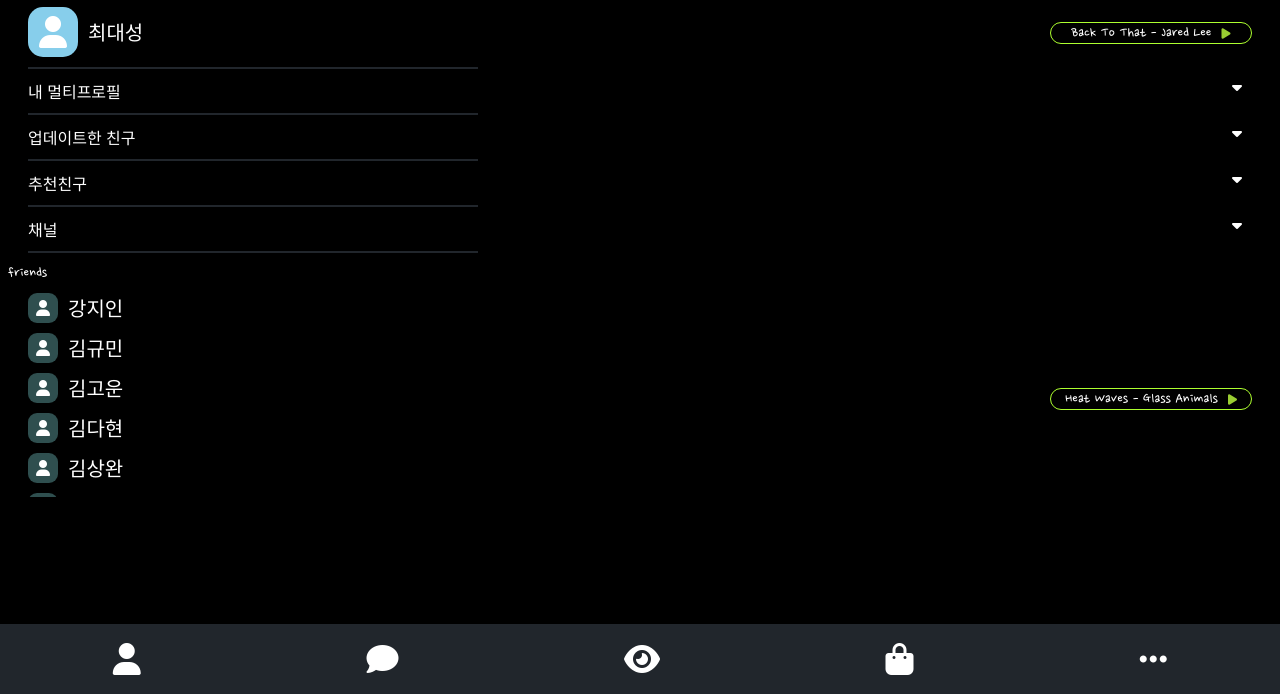
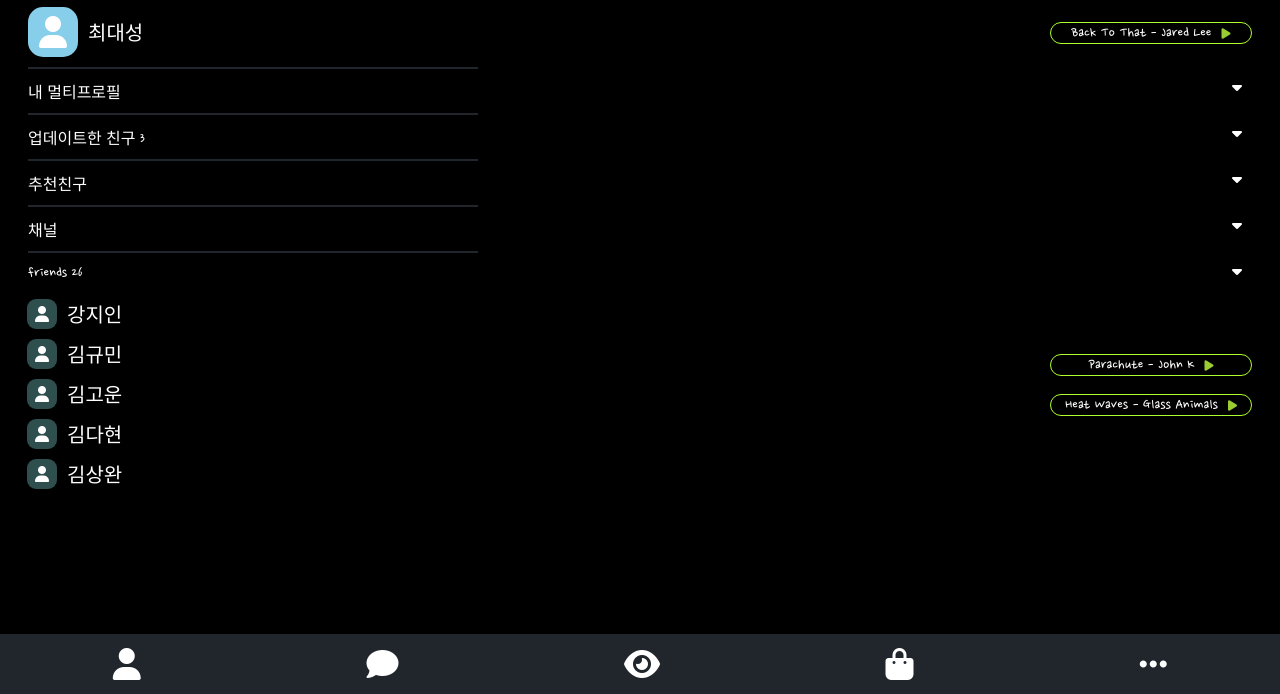
Before and after one commit to trick-dotcom/study-online, a plain HTML site: page friends.html in a window 1280 px wide. Shown: the part 106-800 px from the top of the page. Drawn offline with Linux system fonts and the light colour scheme.

Commit message:
friends-update

```diff
--- a/css/components/nav.css
+++ b/css/components/nav.css
@@ -1,6 +1,6 @@
 nav {
   width: 100%;
-  height: 70px;
+  height: 60px;
   position: absolute;
   bottom: 0px;
   left: 0px;
@@ -16,3 +16,6 @@ nav {
 label :hover {
   cursor: pointer;
 }
+.nav-icons a {
+  color: inherit;
+}
--- a/css/style.css
+++ b/css/style.css
@@ -8,8 +8,9 @@ body {
   font-family: "Nanum Pen Script", cursive;
   height: 95vh;
 }
+
 main {
-  height: 500px;
+  height: 492px;
   box-sizing: border-box;
   overflow: scroll;
 }
@@ -27,6 +28,12 @@ main {
   justify-content: center;
   align-items: center;
   margin-left: 20px;
+}
+.friendbox {
+  padding-left: 18px;
+}
+.friendbox li {
+  list-style: none;
 }
 .profile__name {
   display: flex;
@@ -73,7 +80,7 @@ main {
   display: flex;
   justify-content: center;
   align-items: center;
-  margin-left: 20px;
+  margin-left: 1px;
 }
 .profile__name {
   display: flex;
@@ -81,3 +88,10 @@ main {
   font-size: 20px;
   margin-left: 10px;
 }
+
+.active {
+  transform: rotateX(180deg);
+}
+.hidden {
+  display: none;
+}
--- a/friends.html
+++ b/friends.html
@@ -43,7 +43,7 @@
             <i class="fa-solid fa-caret-down"></i>
         </div>
         <div class="section__line"></div>
-        <div class="menus">업데이트한 친구
+        <div class="menus">업데이트한 친구 3
             <i class="fa-solid fa-caret-down"></i>
         </div>
         <div class="section__line"></div>
@@ -55,63 +55,70 @@
             <i class="fa-solid fa-caret-down"></i>
         </div>
         <div class="section__line"></div>
-        <div class="friends-list">friends
-            <div class="information info__friend">
+
+        <div class="friends-list">
+            <div class="menus">friends 26
+                <i class="fa-solid fa-caret-down"></i>
+            </div>
+            <ul class="friendbox">
+                <li class="information info__friend">
                     <div class="profile__img"><i class="fa-solid fa-user fa"></i></div>
                     <div class="profile__name">강지인</div>
                 <!-- <div class="profile__music">Back To That - Jared Lee
                         <i class="fa-solid fa-play fa-xs"></i>
                     </div>-->
-            </div>
-            <div class="information info__friend">
+                </li>
+                <li class="information info__friend">
                     <div class="profile__img"><i class="fa-solid fa-user fa"></i></div>
                     <div class="profile__name">김규민</div>
-            <!-- <div class="profile__music">Back To That - Jared Lee
+                    <div class="profile__music">Parachute - John K
                         <i class="fa-solid fa-play fa-xs"></i>
-                </div>-->
                     </div>
-            <div class="information info__friend">
+                </li>
+                <li class="information info__friend">
                     <div class="profile__img"><i class="fa-solid fa-user fa"></i></div>
                     <div class="profile__name">김고운</div>
                     <div class="profile__music">Heat Waves - Glass Animals
                         <i class="fa-solid fa-play fa-xs"></i>
                     </div>
-            </div>
-            <div class="information info__friend">
+                </li>
+                <li class="information info__friend">
                     <div class="profile__img"><i class="fa-solid fa-user fa"></i></div>
                     <div class="profile__name">김다현</div>
                 <!-- <div class="profile__music">Back To That - Jared Lee
                         <i class="fa-solid fa-play fa-xs"></i>
                     </div>-->
-            </div>
-            <div class="information info__friend">
+                </li>
+                <li class="information info__friend">
                     <div class="profile__img"><i class="fa-solid fa-user fa"></i></div>
                     <div class="profile__name">김상완</div>
                 <!-- <div class="profile__music">Back To That - Jared Lee
                         <i class="fa-solid fa-play fa-xs"></i>
                     </div>-->
-            </div>
-            <div class="information info__friend">
+                </li>
+                <li class="information info__friend">
                     <div class="profile__img"><i class="fa-solid fa-user fa"></i></div>
                     <div class="profile__name">김태영</div>
                 <!-- <div class="profile__music">Back To That - Jared Lee
                         <i class="fa-solid fa-play fa-xs"></i>
                     </div>-->
-            </div>
-            <div class="information info__friend">
+                </li>
+                <li class="information info__friend">
                     <div class="profile__img"><i class="fa-solid fa-user fa"></i></div>
                     <div class="profile__name">나호빈</div>
                 <!-- <div class="profile__music">Back To That - Jared Lee
                         <i class="fa-solid fa-play fa-xs"></i>
                     </div>-->
+                </li>
+            </ul>
         </div>
-        </div>
+
     </main>
 
     <nav>
         <div class="nav-icons">
-            <label><i class="fa-solid fa-user fa-2x"></i></label>
-            <label><i class="fa-solid fa-comment fa-2x"></i></label>
+            <label><a href="friends.html"><i class="fa-solid fa-user fa-2x"></a></i></label>
+            <label><a href="https://www.naver.com/"><i class="fa-solid fa-comment fa-2x"></i></a></label>
             <label><i class="fa-solid fa-eye fa-2x"></i></label>
             <label><i class="fa-solid fa-bag-shopping fa-2x"></i></label>
             <label><i class="fa-solid fa-ellipsis fa-2x"></i></label>
@@ -121,6 +128,7 @@
 
 
     <script src="https://kit.fontawesome.com/ea142a679a.js" crossorigin="anonymous"></script>
-    <script src="time.js"></script>
+    <script src="js/time.js"></script>
+    <script src="js/friends-page.js"></script>
 </body>
 </html>
--- /dev/null
+++ b/js/friends-page.js
@@ -0,0 +1,10 @@
+const friendsList = document.querySelector(".friends-list");
+const listBtnIcon = friendsList.querySelector(".menus i");
+const friendBox = document.querySelector(".friendbox");
+function handleListBtn(){
+    listBtnIcon.classList.toggle("active");
+    friendBox.classList.toggle("hidden");
+}
+
+
+friendsList.addEventListener("click", handleListBtn);
```
Also changed, not shown: js/time.js (renamed from time.js). Lines whose indentation alone changed are shown as unchanged.
